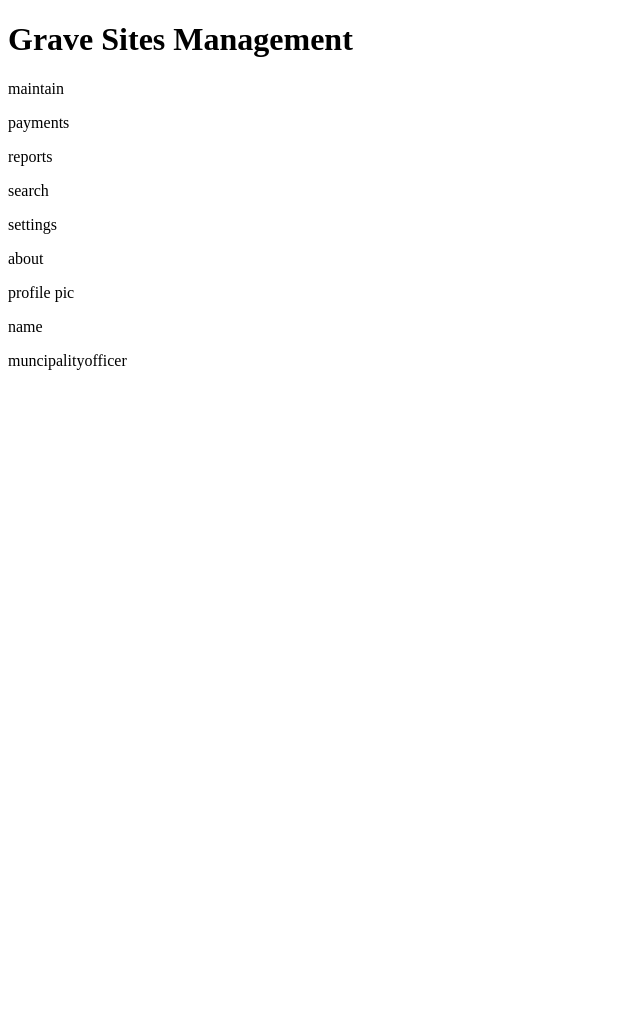
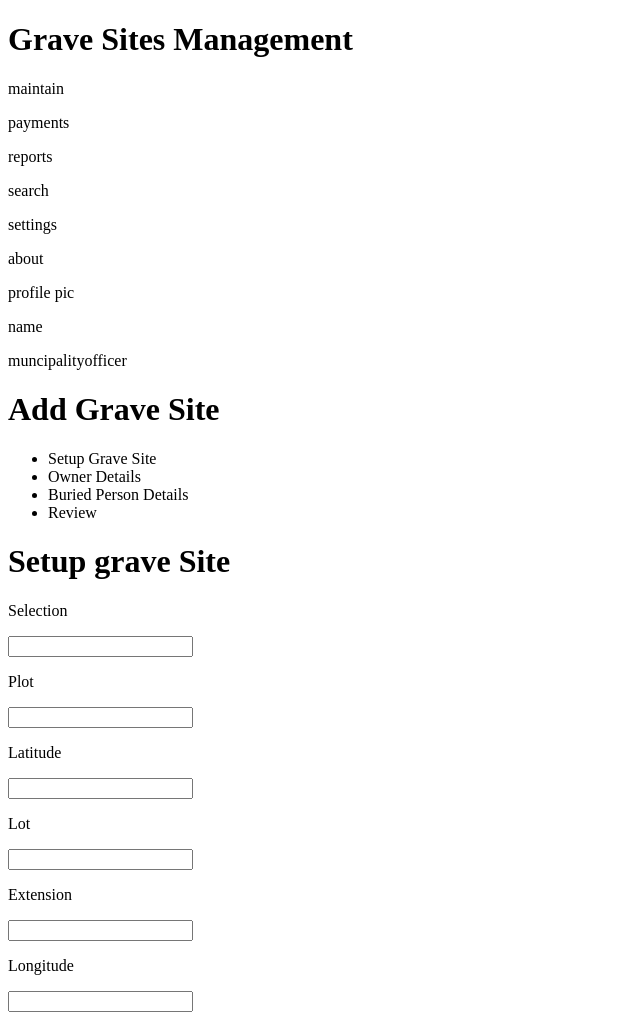
Before and after one commit to KoochieKun/Grave-sites-exercise, a plain HTML site: page index.html in a window 1280 px wide. Shown: the whole page, without its empty margins (0-640 px from the left). Before the commit the page ends 800 px from the top, so only its background shows below. Drawn offline with Linux system fonts and the light colour scheme.

Commit message:
main html content

```diff
--- a/index.html
+++ b/index.html
@@ -27,5 +27,33 @@
             </div>
         </div>
     </header>
+    <div class="main">
+        <div>
+            <h1>Add Grave Site</h1>
+            <ul>
+                <li>Setup Grave Site</li>
+                <li>Owner Details</li>
+                <li>Buried Person Details</li>
+                <li>Review</li>
+            </ul>
+        </div>
+        <div>
+            <h1>Setup grave Site</h1>
+            <p>Selection</p>
+            <input>
+            <p>Plot</p>
+            <input>
+            <p>Latitude</p>
+            <input>
+            <p>Lot</p>
+            <input>
+            <p>Extension</p>
+            <input>
+            <p>Longitude</p>
+            <input>
+
+
+        </div>
+    </div>
 </body>
 </html>
```
